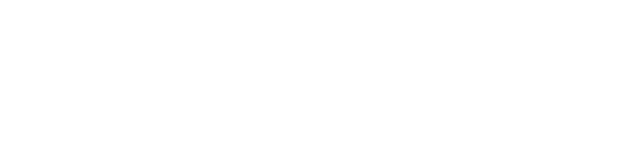
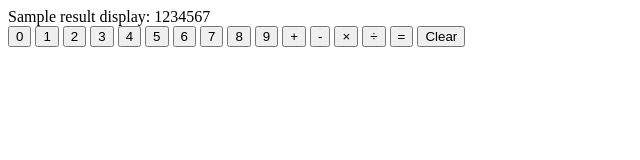
Before and after one commit to raphmercado/odin-calculator, a plain HTML site: page index.html in a window 1280 px wide. Shown: the whole page, without its empty margins (0-640 px from the left). Drawn offline with Linux system fonts and the light colour scheme.

Commit message:
Create result display and buttons

```diff
--- a/index.html
+++ b/index.html
@@ -7,6 +7,28 @@
     <title>Project: Calculator</title>
   </head>
   <body>
-
+    <div class="container">
+      <div class="container__display">
+        Sample result display: 1234567
+      </div>
+      <div class="container__buttons">
+        <button class="num">0</button>
+        <button class="num">1</button>
+        <button class="num">2</button>
+        <button class="num">3</button>
+        <button class="num">4</button>
+        <button class="num">5</button>
+        <button class="num">6</button>
+        <button class="num">7</button>
+        <button class="num">8</button>
+        <button class="num">9</button>
+        <button class="add">+</button>
+        <button class="subtract">-</button>
+        <button class="multiply">×</button>
+        <button class="divide">÷</button>
+        <button class="equals">=</button>
+        <button class="clear">Clear</button>
+      </div>
+    </div>
   </body>
 </html>
```
